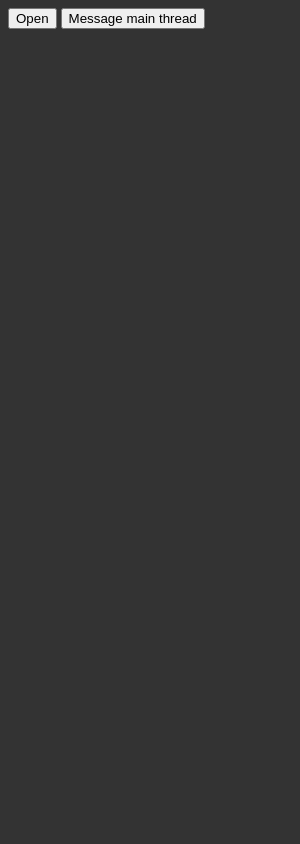
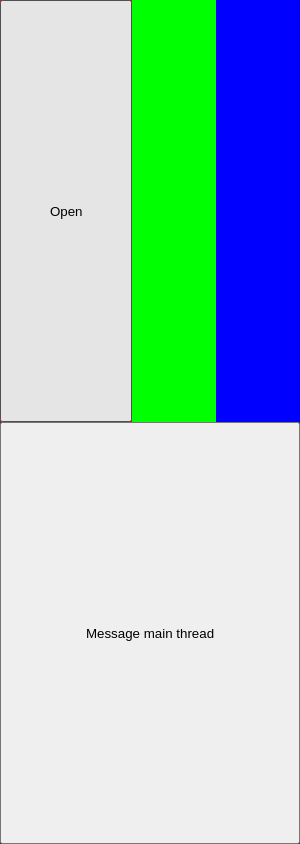
Before and after one commit to jann3/dejaviewer, an Electron app: page index.html in a window 300 px wide. Drawn offline with Linux system fonts and the light colour scheme.

Commit message:
Test CSS Grid with debug colours

```diff
--- a/index.html
+++ b/index.html
@@ -14,8 +14,17 @@
     </script>
   </head>
   <body>
-    <input id="fileInput" type="file" style="display:none;" />
-    <input type="button" value="Open" onclick="document.getElementById('fileInput').click();" />
-    <button onclick="send()">Message main thread</button>
+    <div class="container">
+      <div class="item-a">
+          <input id="fileInput" type="file" style="display:none;" />
+          <input type="button" value="Open" onclick="document.getElementById('fileInput').click();" />
+      </div>
+      <div class="item-b"></div>
+      <div class="item-c"></div>
+      <div class="item-d">
+        <button onclick="send()">Message main thread</button>
+      </div>
+
+    </div>
   </body>
 </html>
--- a/style.css
+++ b/style.css
@@ -1,4 +1,52 @@
 body {
     background-color: #333;
     color: #eee;
+    padding: 0px;
+    margin: 0px;
 }
+
+.container {
+    width: 100vw;
+    height: 100vh;
+    display: grid;
+    grid-template:
+    [row1-start] "header header header" [row1-end]
+    [row2-start] "footer footer footer" [row2-end]
+    / auto auto auto;
+    justify-content: stretch;
+}
+
+.item-a {
+    background-color: #f00;
+    grid-column: 1 / 2;
+    grid-row: 1 / 2;
+  }
+  .item-b {
+      background-color: #0f0;
+    grid-column: 2 / 3;
+    grid-row: 1 / 2;
+  }
+  .item-c {
+      background-color: #00f;
+    grid-column: 3 / 4;
+    grid-row: 1 / 2;
+  }
+  .item-d {
+    grid-column: 1 / 4;
+    grid-row: 2 / 3;
+    background-color: #333;
+  }
+
+  button, input[type='button'] {
+    width: 100%;
+    height: 100%;
+  }
+
+  @media screen and (min-width: 800px) {
+    .item-b {
+      grid-column: 3 / 4;
+    }
+    .item-c {
+      grid-column: 2 / 3;
+    }
+  }
```
